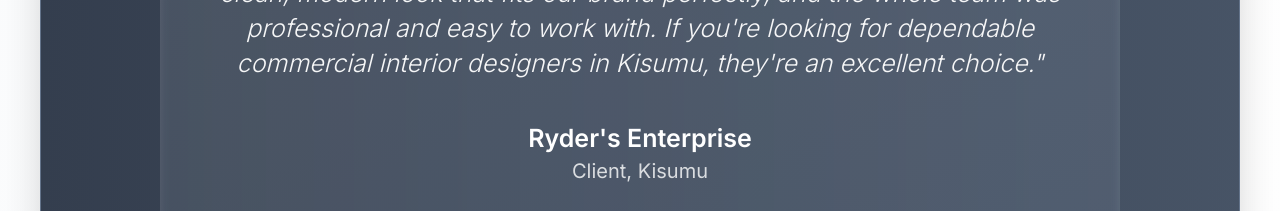
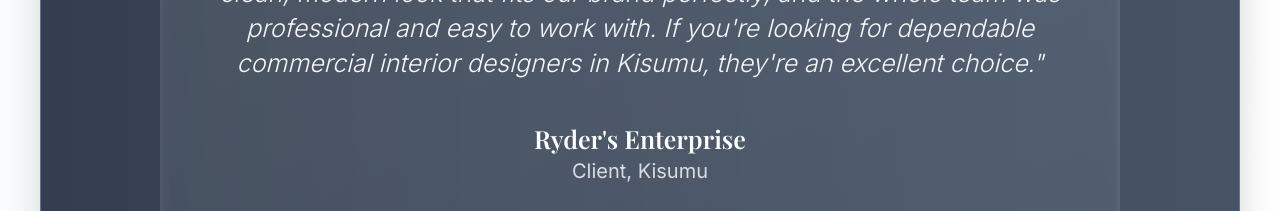
Before and after one commit to kevwasonga/K_Builders, a React (Vite) app: page / in a window 1280 px wide. Shown: the part 5520-5731 px from the top of the page. Built offline with nearby package versions, Linux system fonts and the light colour scheme.

Commit message:
Apply serif font to client/company names in testimonials

```diff
--- a/src/components/TestimonialsSlider.tsx
+++ b/src/components/TestimonialsSlider.tsx
@@ -111,7 +111,7 @@
             </blockquote>
 
             <div className="text-center">
-              <div className="font-semibold text-white text-sm xs:text-base sm:text-lg md:text-xl">
+              <div className="font-semibold text-white text-sm xs:text-base sm:text-lg md:text-xl font-serif">
                 {testimonials[currentTestimonial].name}
               </div>
               <div className="text-white/80 text-[10px] xs:text-xs sm:text-sm md:text-base">
```
